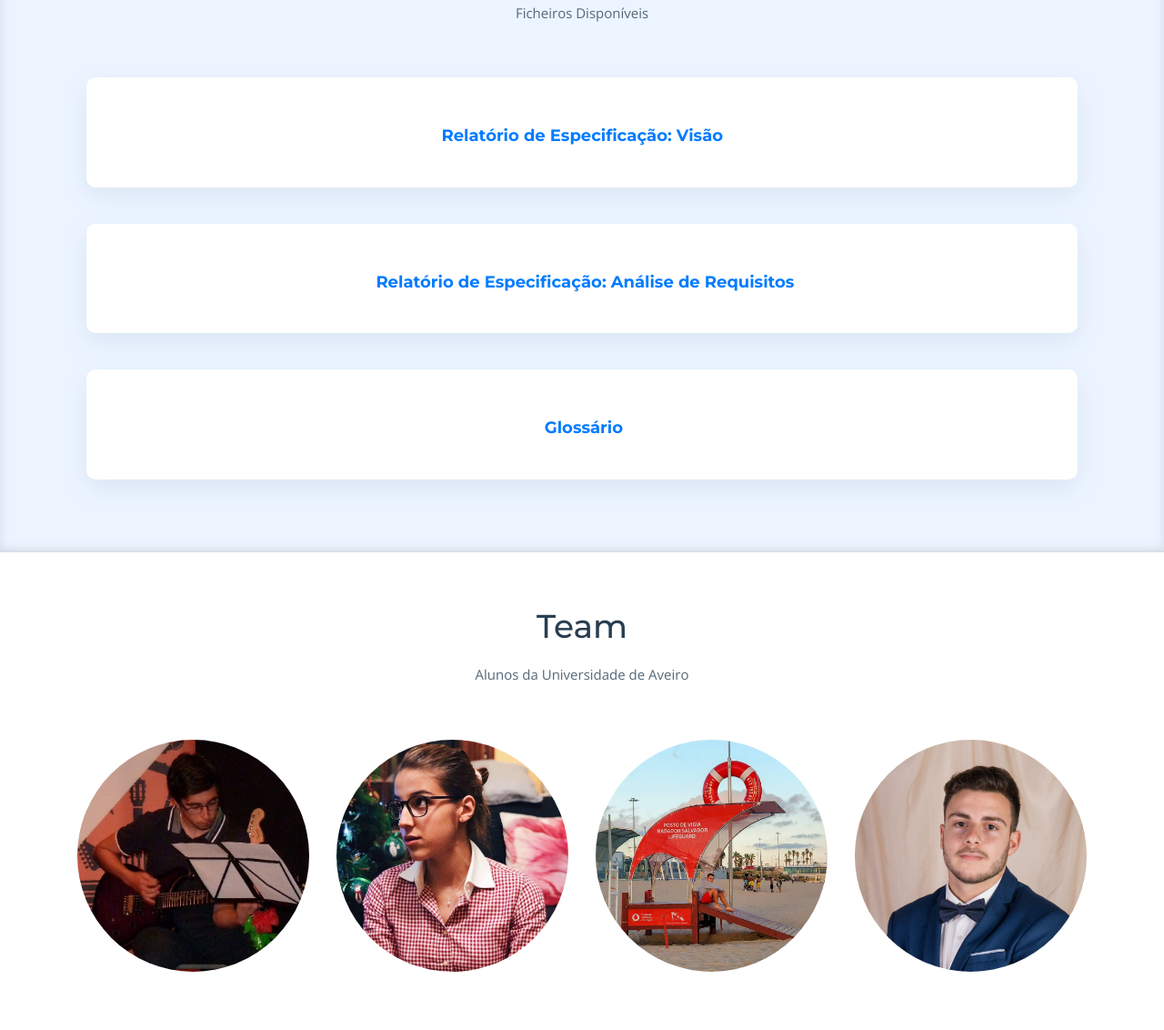
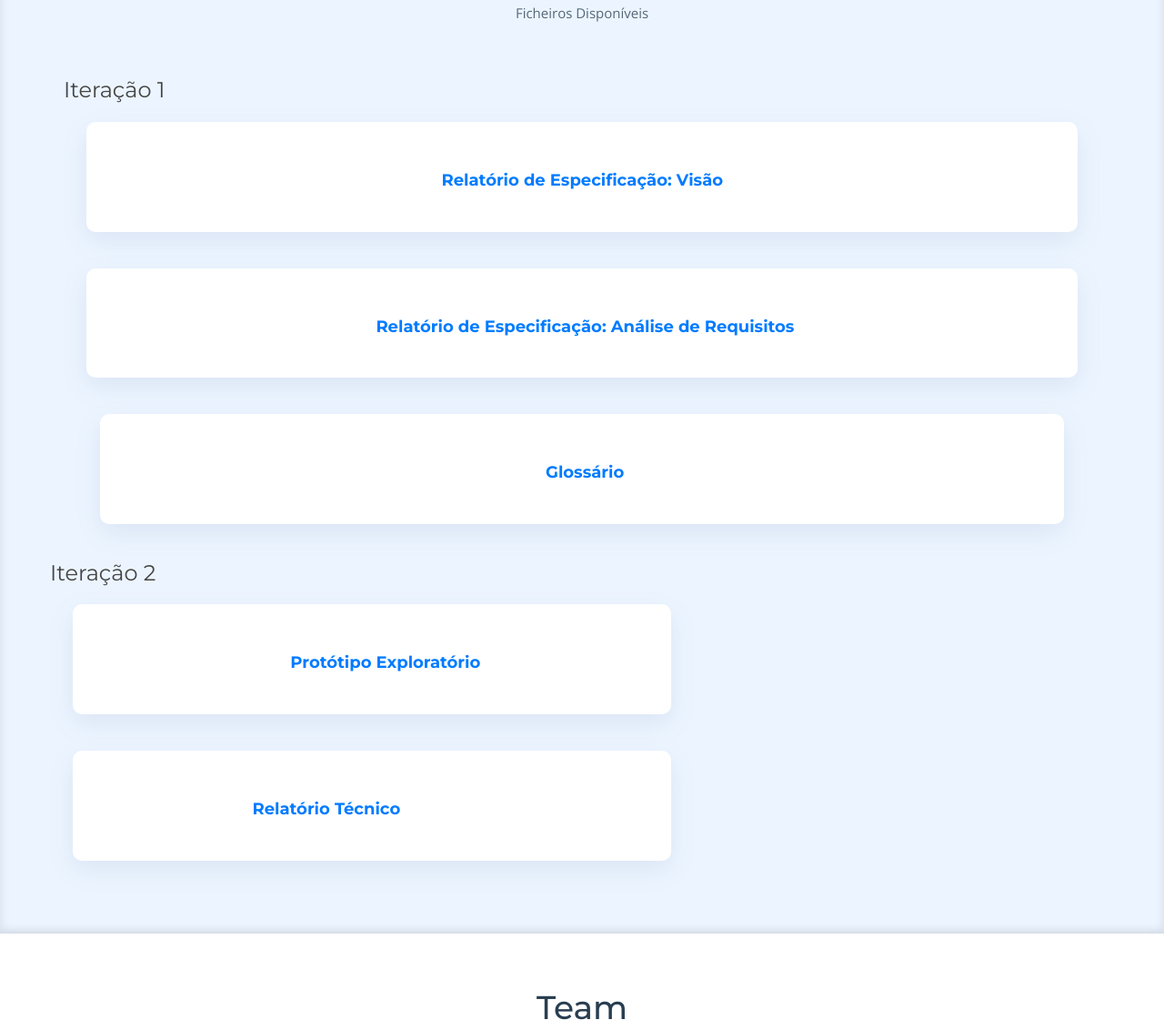
Before and after one commit to botto0/MAS_Cloudfit.github.io, a plain HTML site: page index.html in a window 1280 px wide. Shown: the part 1388-2520 px from the top of the page at 91% size. Drawn offline with nearby package versions, Linux system fonts and the light colour scheme.

Commit message:
update files

```diff
--- a/index.html
+++ b/index.html
@@ -13,8 +13,7 @@
     <link href="img/apple-touch-icon.png" rel="apple-touch-icon">
 
     <!-- Google Fonts -->
-  <link href="https://fonts.googleapis.com/css?family=Open+Sans:300,300i,400,400i,700,700i|Montserrat:300,400,500,700"
-    rel="stylesheet">
+    <link href="https://fonts.googleapis.com/css?family=Open+Sans:300,300i,400,400i,700,700i|Montserrat:300,400,500,700" rel="stylesheet">
 
     <!-- Bootstrap CSS File -->
     <link href="lib/bootstrap/css/bootstrap.min.css" rel="stylesheet">
@@ -58,10 +57,12 @@
                     <li><a href="#services">Downloads</a></li>
                     <li><a href="#team">Team</a></li>
                 </ul>
-      </nav><!-- .main-nav -->
+            </nav>
+            <!-- .main-nav -->
 
         </div>
-  </header><!-- #header -->
+    </header>
+    <!-- #header -->
 
     <!--==========================
     Intro Section
@@ -83,7 +84,8 @@
             </div>
 
         </div>
-  </section><!-- #intro -->
+    </section>
+    <!-- #intro -->
 
     <main id="main">
 
@@ -104,16 +106,10 @@
                         <h4>A New Way of Living</h4>
 
                         <p>
-              Atualmente, as pessoas apresentam um estilo de vida mais sedentário – o
-              mercado de trabalho, cada vais mais competitivo e exigente, leva à falta de tempo
-              para a realização de outras atividades.
-              A atividade física é essencial para a vida
-              humana e como se pode verificar em estudos recentes, a população apresenta
-              uma tendência exponencial para a obesidade.
+                            Atualmente, as pessoas apresentam um estilo de vida mais sedentário – o mercado de trabalho, cada vais mais competitivo e exigente, leva à falta de tempo para a realização de outras atividades. A atividade física é essencial para a vida humana e como
+                            se pode verificar em estudos recentes, a população apresenta uma tendência exponencial para a obesidade.
 
-              <p> Como maneira de combater esta tendência, e de providenciar uma ferramenta
-                útil e cómoda (ou seja, adaptada ao quotidiano), surgiu a ideia de desenvolver o
-                CloudFit.
+                            <p> Como maneira de combater esta tendência, e de providenciar uma ferramenta útil e cómoda (ou seja, adaptada ao quotidiano), surgiu a ideia de desenvolver o CloudFit.
                             </p>
                         </p>
 
@@ -130,7 +126,8 @@
             </div>
 
             </div>
-    </section><!-- #about -->
+        </section>
+        <!-- #about -->
 
         <!--==========================
       Services Section
@@ -145,40 +142,77 @@
 
                 <div class="row">
 
+                    <header class="section-header">
+                        <h4>Iteração 1</h4>
+
+                    </header>
                     <div class="col-md-6 col-lg-12 offset-lg-0 wow bounceInUp" data-wow-duration="1.4s">
                         <div class="box">
-
-            <div><a href="files/MAS_E3_RelatorioVisao_FINAL.pdf">
+                            <div>
+                                <a href="files/i1/MAS_E3_I1_RelatorioVisao.pdf">
                                     <br>
-              <h4 style="margin-left:35%;"class="title">Relatório de Especificação: Visão</h4>
-
-            </div>  </a>
+                                    <h4 style="margin-left:35%;" class="title">Relatório de Especificação: Visão</h4>
                             </div>
+                            </a>
                         </div>
-
-          <div class="col-md-6 col-lg-12 offset-lg-0 wow bounceInUp" data-wow-duration="1.4s">
-            <div class="box">
-
-            <div><a href="files/MAS_E4_AnaliseRequisitos.pdf">
-               <br>
-              <h4 style="margin-left:28%;"class="title">Relatório de Especificação: Análise de Requisitos</h4>
-
-            </div>  </a>
-          </div>
-
                     </div>
                     <div class="col-md-6 col-lg-12 offset-lg-0 wow bounceInUp" data-wow-duration="1.4s">
                         <div class="box">
 
-            <div><a href="files/Glossario.pdf">
+                            <div>
+                                <a href="files/i1/MAS_E4_I1_AnaliseRequisitos.pdf">
                                     <br>
-              <h4 style="margin-left:46%;"class="title">Glossário</h4>
+                                    <h4 style="margin-left:28%;" class="title">Relatório de Especificação: Análise de Requisitos</h4>
+                            </div>
+                            </a>
+                        </div>
+                        <div class="col-md-6 col-lg-12 offset-lg-0 wow bounceInUp" data-wow-duration="1.4s">
+                            <div class="box">
 
-            </div>  </a>
+                                <div>
+                                    <a href="files/Glossario.pdf">
+                                        <br>
+                                        <h4 style="margin-left:46%;" class="title">Glossário</h4>
+                                </div>
+                                </a>
                             </div>
                         </div>
                     </div>
-    </section><!-- #services -->
+
+
+
+                    <div class="row">
+
+                        <header class="section-header">
+                            <h4>Iteração 2</h4>
+
+                        </header>
+                        <div class="col-md-6 col-lg-12 offset-lg-0 wow bounceInUp" data-wow-duration="1.4s">
+                            <div class="box">
+                                <div>
+                                    <a href="files/i2/MAS_Prototipo_I2.pdf">
+                                        <br>
+                                        <h4 style="margin-left:35%;" class="title">Protótipo Exploratório</h4>
+                                </div>
+                                </a>
+                            </div>
+                        </div>
+                        <div class="col-md-6 col-lg-12 offset-lg-0 wow bounceInUp" data-wow-duration="1.4s">
+                            <div class="box">
+
+                                <div>
+                                    <a href="files/i2/MAS_E4_I2_AnaliseRequisitos.pdf">
+                                        <br>
+                                        <h4 style="margin-left:28%;" class="title">Relatório Técnico</h4>
+                                </div>
+                                </a>
+                            </div>
+                        </div>
+
+
+                    </div>
+        </section>
+        <!-- #services -->
 
         <!--==========================
       Team Section
@@ -205,7 +239,7 @@
                         </div>
                     </div>
 
-          <div class="col-lg-3 col-md-6 wow fadeInUp" >
+                    <div class="col-lg-3 col-md-6 wow fadeInUp">
                         <div class="member">
                             <img src="img/team-2.jpg" class="img-fluid" alt="">
                             <div class="member-info">
@@ -218,7 +252,7 @@
                         </div>
                     </div>
 
-          <div class="col-lg-3 col-md-6 wow fadeInDown" >
+                    <div class="col-lg-3 col-md-6 wow fadeInDown">
                         <div class="member">
                             <img src="img/team-3.jpg" class="img-fluid" alt="">
                             <div class="member-info">
@@ -231,7 +265,7 @@
                         </div>
                     </div>
 
-          <div class="col-lg-3 col-md-6 wow fadeInLeft" >
+                    <div class="col-lg-3 col-md-6 wow fadeInLeft">
                         <div class="member">
                             <img src="img/team-4.jpg" class="img-fluid" alt="">
                             <div class="member-info">
@@ -247,7 +281,8 @@
                 </div>
 
             </div>
-    </section><!-- #team -->
+        </section>
+        <!-- #team -->
 
 
 
@@ -258,7 +293,7 @@
   ============================-->
     <footer id="footer">
         <div class="footer-top">
-      <div  class="container">
+            <div class="container">
                 <div class="row">
 
                     <div class="col-4">
@@ -281,7 +316,8 @@
 
 
 
-  </footer><!-- #footer -->
+    </footer>
+    <!-- #footer -->
 
     <a href="#" class="back-to-top"><i class="fa fa-chevron-up"></i></a>
     <!-- Uncomment below i you want to use a preloader -->
```
Also changed, not shown: 8 other files. Lines whose indentation alone changed are shown as unchanged.
